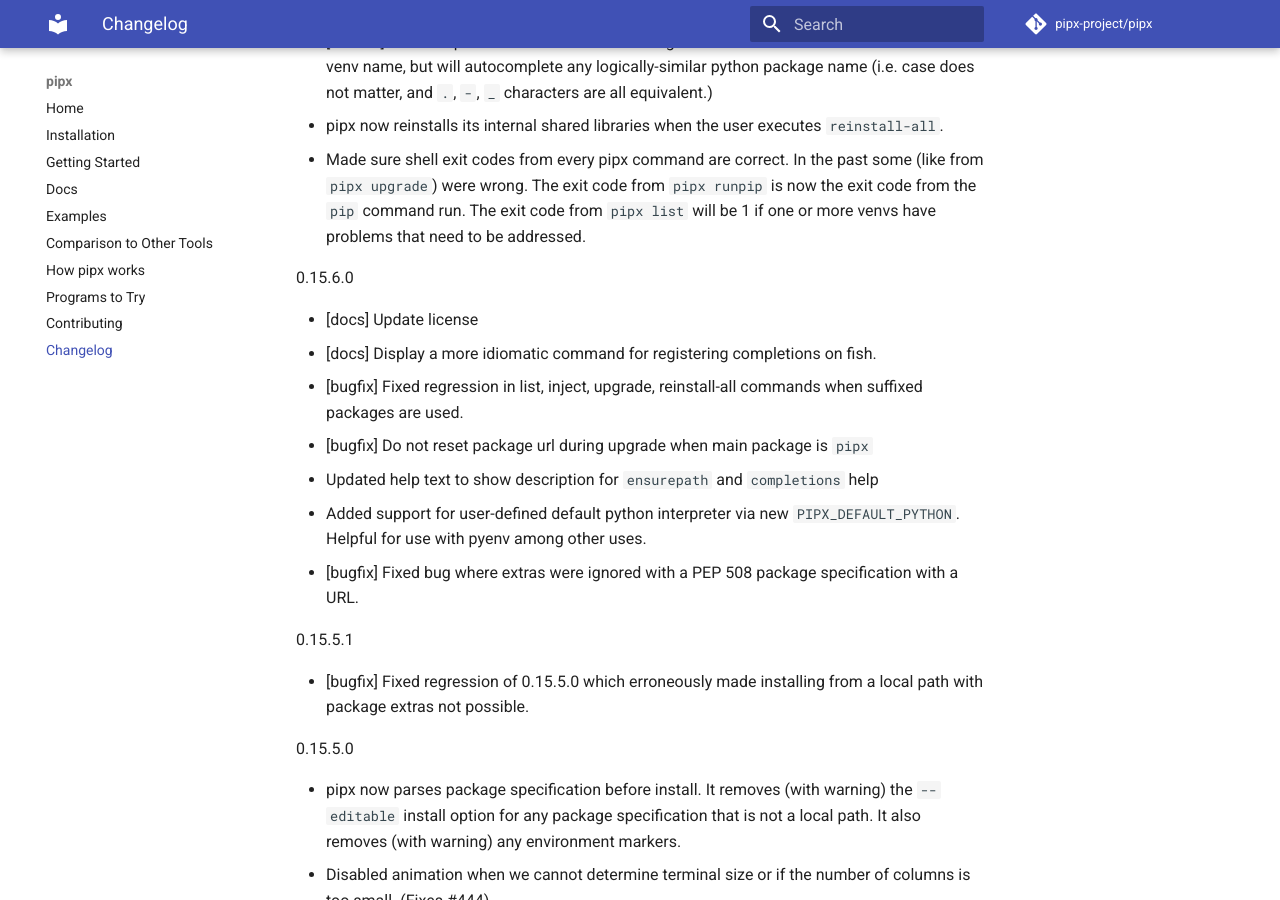
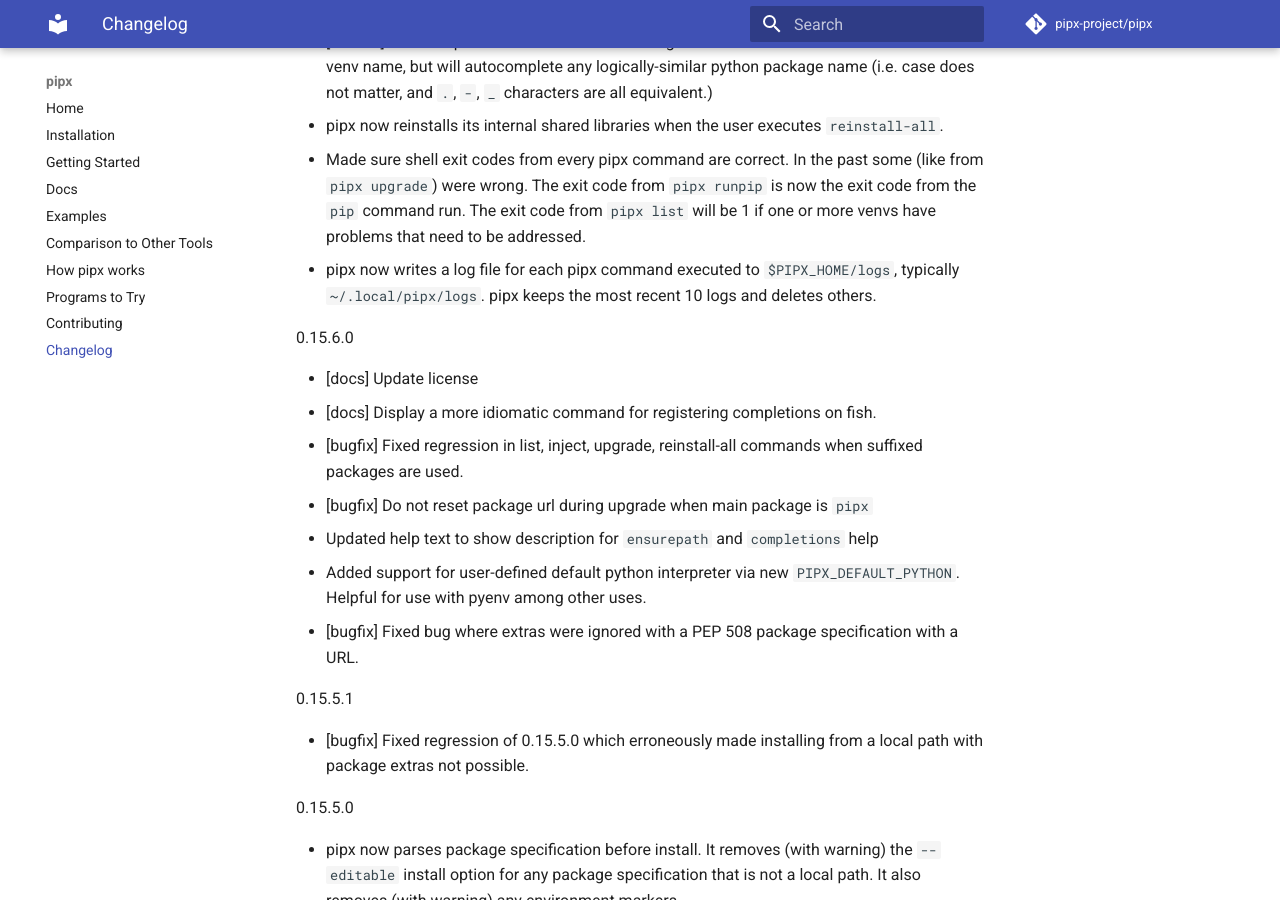
Before and after one commit to pypa/pipx, an MkDocs documentation site: the page built from docs/changelog.md, in a window 1280 px wide and 900 px high, scrolled down 802 px. Built offline with MkDocs 1.6.1 and Material for MkDocs 9.7.7, drawn with Linux system fonts in a browser that asks for light colours; comment, search, counter and statistics services are not loaded.

Commit message:
Add to cheangelog.

```diff
--- a/docs/changelog.md
+++ b/docs/changelog.md
@@ -12,6 +12,7 @@
 - [feature] Autocomplete for venv names is no longer restricted to an exact match to the literal venv name, but will autocomplete any logically-similar python package name (i.e. case does not matter, and `.`, `-`, `_` characters are all equivalent.)
 - pipx now reinstalls its internal shared libraries when the user executes `reinstall-all`.
 - Made sure shell exit codes from every pipx command are correct.  In the past some (like from `pipx upgrade`) were wrong.  The exit code from `pipx runpip` is now the exit code from the `pip` command run.  The exit code from `pipx list` will be 1 if one or more venvs have problems that need to be addressed.
+- pipx now writes a log file for each pipx command executed to `$PIPX_HOME/logs`, typically `~/.local/pipx/logs`.  pipx keeps the most recent 10 logs and deletes others.
 
 0.15.6.0
 
```
